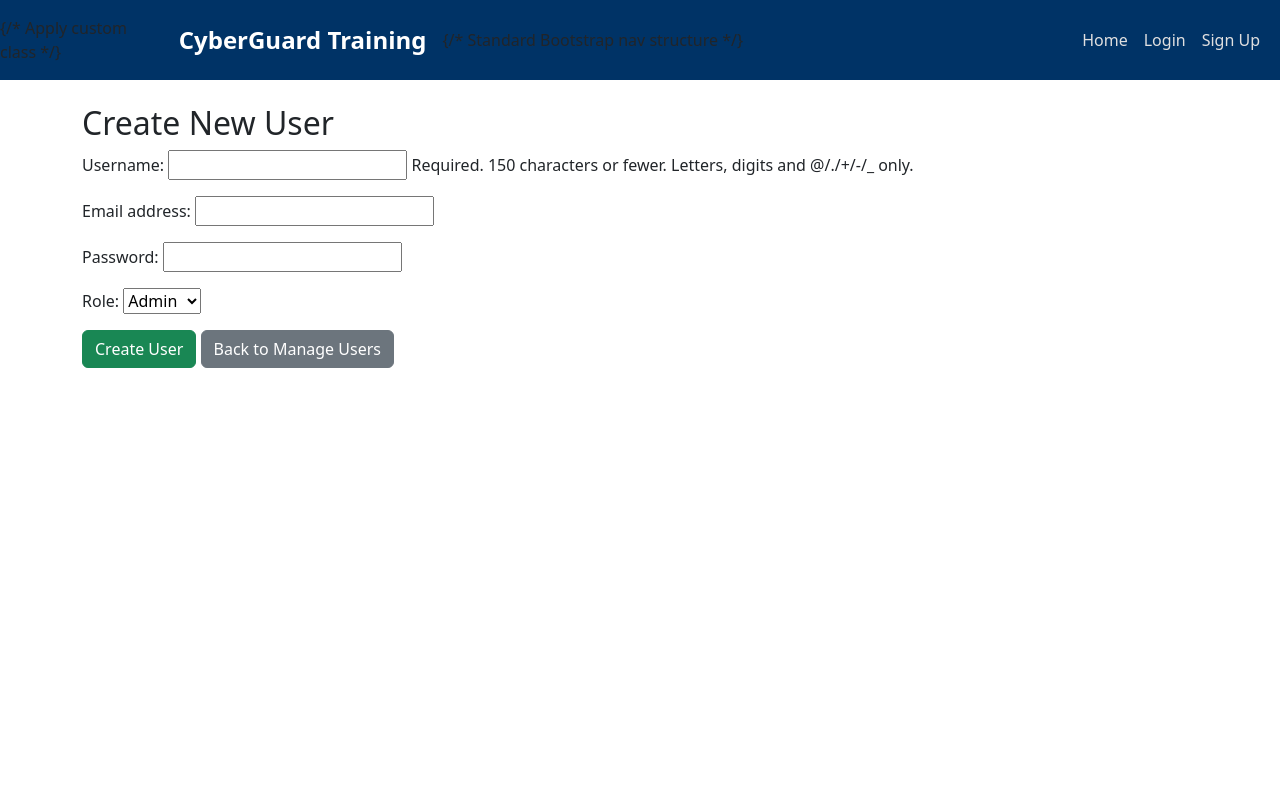
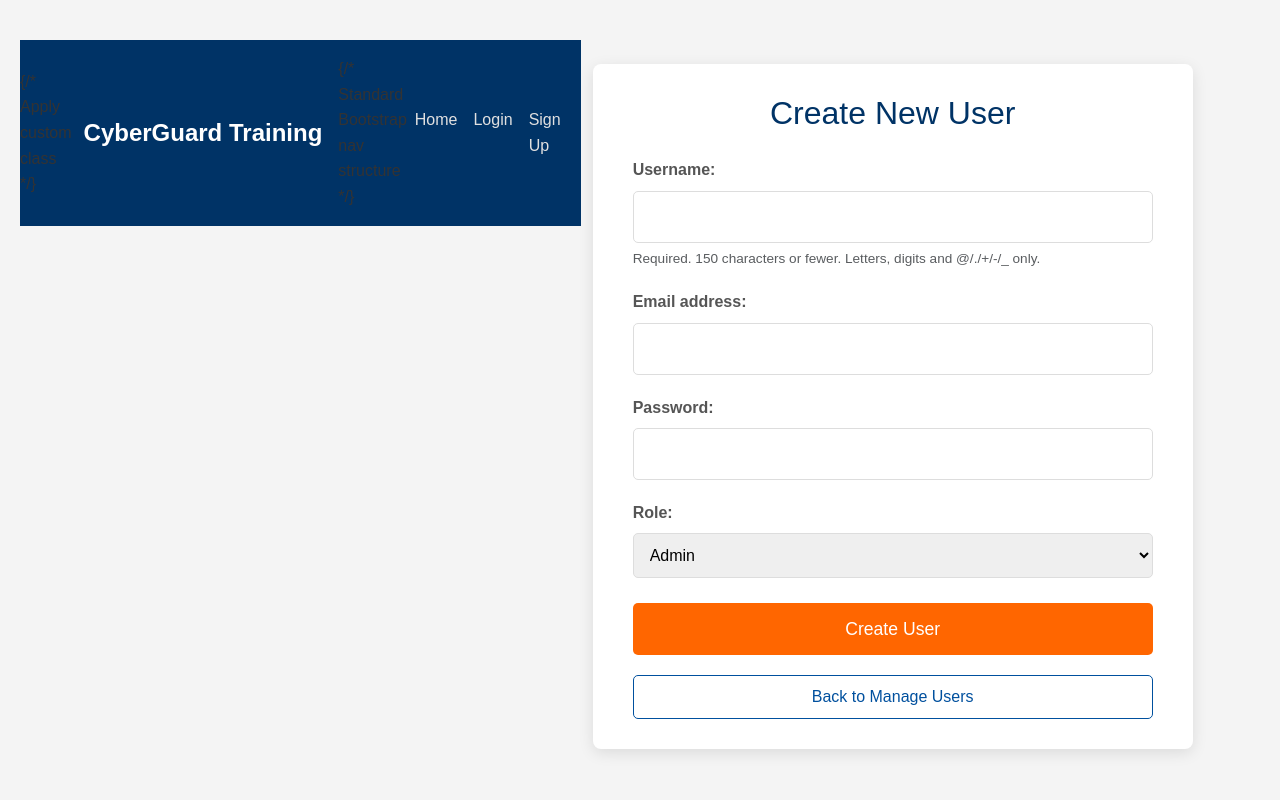
Before and after one commit to aniboumarie/cyber_platform, a Django app: template main/templates/create_user.html in a window 1280 px wide. Run offline with Django 5.2, Linux system fonts and the light colour scheme; the template is opened without the code that fills it: values that come from a table or form of the project are taken from there, others are empty.

Commit message:
Apply professional styling to Create User page.

```diff
--- a/main/templates/create_user.html
+++ b/main/templates/create_user.html
@@ -1,15 +1,184 @@
 {% extends 'base.html' %}
 
-{% block title %}Create New User{% endblock %}
+{% block title %}Create New User - CyberGuard Training{% endblock %}
 
 {% block content %}
-<h2>Create New User</h2>
+<style>
+  /* Adapted from register.html styles for consistency */
+  body {
+    font-family: 'Arial', sans-serif; /* Fallback if base.html doesn't set it */
+    line-height: 1.6;
+    color: #333;
+    background-color: #f4f4f4;
+    display: flex;
+    justify-content: center;
+    align-items: flex-start; /* Align to top for potentially longer forms */
+    min-height: 90vh;
+    margin: 0;
+    padding: 40px 20px; /* Padding for the overall page */
+  }
+  .container-auth { /* Renamed from .auth-page-wrapper for clarity */
+    background: #fff;
+    padding: 30px 40px;
+    border-radius: 8px;
+    box-shadow: 0 4px 15px rgba(0,0,0,0.1);
+    width: 100%;
+    max-width: 600px; /* Wider for potentially more fields in admin forms */
+    text-align: center;
+  }
+  .container-auth h2 {
+    color: #003366;
+    margin-bottom: 25px;
+    font-size: 2em;
+  }
+  .form-group {
+    margin-bottom: 20px;
+    text-align: left;
+  }
+  .form-group label {
+    display: block;
+    margin-bottom: 8px;
+    color: #555;
+    font-weight: bold;
+  }
+  /* Styling for Django form widgets if they don't have Bootstrap classes */
+  .form-group input[type="text"],
+  .form-group input[type="email"],
+  .form-group input[type="password"],
+  .form-group input[type="url"],
+  .form-group input[type="number"],
+  .form-group input[type="date"],
+  .form-group input[type="datetime-local"],
+  .form-group input[type="month"],
+  .form-group input[type="search"],
+  .form-group input[type="tel"],
+  .form-group input[type="time"],
+  .form-group input[type="week"],
+  .form-group select,
+  .form-group textarea {
+    width: 100%;
+    padding: 12px;
+    border: 1px solid #ddd;
+    border-radius: 5px;
+    box-sizing: border-box;
+    font-size: 1em;
+    transition: border-color 0.2s ease, box-shadow 0.2s ease;
+  }
+  .form-group input:focus, /* General focus for any input */
+  .form-group select:focus,
+  .form-group textarea:focus {
+    outline: none;
+    border-color: #00509e;
+    box-shadow: 0 0 0 2px rgba(0, 80, 158, 0.2);
+  }
+  .form-group select[multiple] {
+      height: auto; /* Ensure multi-selects are not squashed */
+  }
+  .form-group .helptext,
+  .form-group .form-text.text-muted { /* Django help_text often renders as .helptext or we add .form-text.text-muted */
+    display: block;
+    margin-top: 5px;
+    font-size: 0.85em;
+    color: #6c757d;
+  }
+  .errorlist { /* For non_field_errors and field.errors if not styled per field */
+    list-style-type: none;
+    padding: 0;
+    margin: 0 0 15px 0;
+    color: #d9534f;
+    font-size: 0.9em;
+    text-align: left;
+  }
+  .errorlist li {
+    margin-bottom: 5px;
+    padding: 8px;
+    background-color: #f8d7da;
+    border: 1px solid #f5c6cb;
+    border-radius: 4px;
+  }
+  .form-group .errorlist { /* Errors specific to a field */
+      margin-top: 5px; /* Space between input and its error */
+      margin-bottom: 0;
+  }
+  .form-group .errorlist li {
+      background-color: transparent;
+      border: none;
+      padding: 0;
+      color: #d9534f;
+  }
 
-<form method="post">
+  .btn-submit, .btn-primary-custom { /* For primary action */
+    background: #ff6600;
+    color: #fff !important;
+    padding: 12px 20px;
+    text-decoration: none;
+    border: none;
+    border-radius: 5px;
+    font-size: 1.1em;
+    cursor: pointer;
+    transition: background-color 0.3s ease;
+    width: 100%;
+    margin-top: 10px;
+    display: block; /* Ensure it takes full width if not already */
+  }
+  .btn-submit:hover, .btn-primary-custom:hover {
+    background: #cc5200;
+  }
+  .btn-back-link, .btn-secondary-custom { /* For secondary action */
+    display: inline-block; /* Or block if full width desired */
+    margin-top: 15px;
+    color: #00509e;
+    text-decoration: none;
+    font-size: 1em;
+    padding: 8px 15px;
+    border: 1px solid #00509e;
+    border-radius: 5px;
+    transition: background-color 0.2s ease, color 0.2s ease;
+  }
+  .btn-back-link:hover, .btn-secondary-custom:hover {
+    background-color: #00509e;
+    color: #fff;
+    text-decoration: none;
+  }
+  .form-actions { /* Optional wrapper for buttons */
+      margin-top: 25px;
+  }
+</style>
+
+<div class="container-auth">
+  <h2>Create New User</h2>
+  <form method="post" novalidate>
     {% csrf_token %}
-    {{ form.as_p }}
 
-    <button type="submit" class="btn btn-success">Create User</button>
-    <a href="{% url 'manage_users' %}" class="btn btn-secondary">Back to Manage Users</a>
-</form>
+    {% if form.non_field_errors %}
+      <ul class="errorlist">
+        {% for error in form.non_field_errors %}
+          <li>{{ error }}</li>
+        {% endfor %}
+      </ul>
+    {% endif %}
+
+    {% for field in form %}
+      <div class="form-group">
+        {{ field.label_tag }}
+        {{ field }} {# This renders the widget #}
+        {% if field.help_text %}
+          <small class="form-text text-muted">{{ field.help_text }}</small>
+        {% endif %}
+        {% if field.errors %}
+          <ul class="errorlist">
+            {% for error in field.errors %}
+              <li>{{ error }}</li>
+            {% endfor %}
+          </ul>
+        {% endif %}
+      </div>
+    {% endfor %}
+
+    <div class="form-actions">
+        <button type="submit" class="btn-submit">Create User</button>
+        <a href="{% url 'manage_users' %}" class="btn-back-link" style="margin-top: 20px; display: block; text-align:center;">Back to Manage Users</a>
+    </div>
+  </form>
+</div>
 {% endblock %}
```
